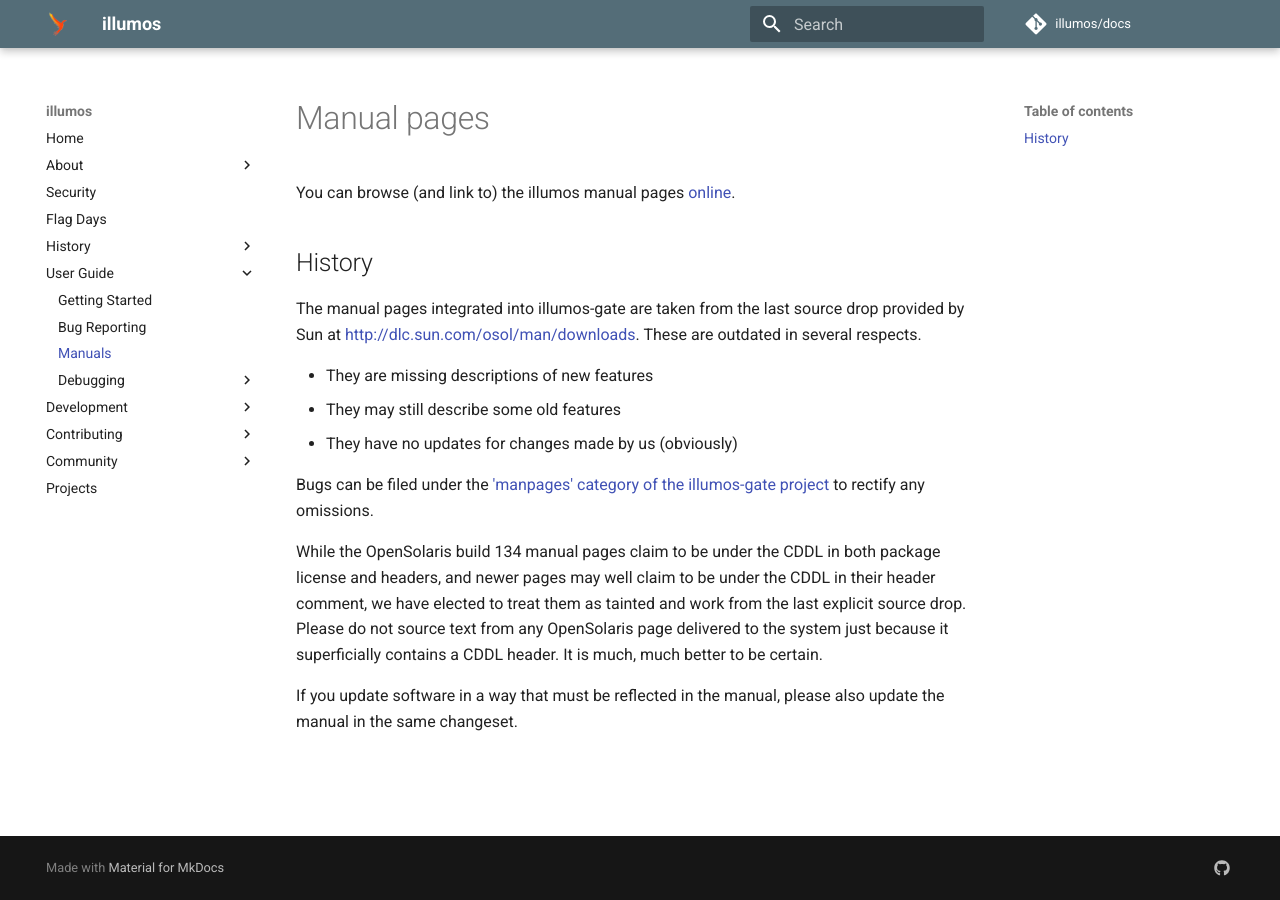
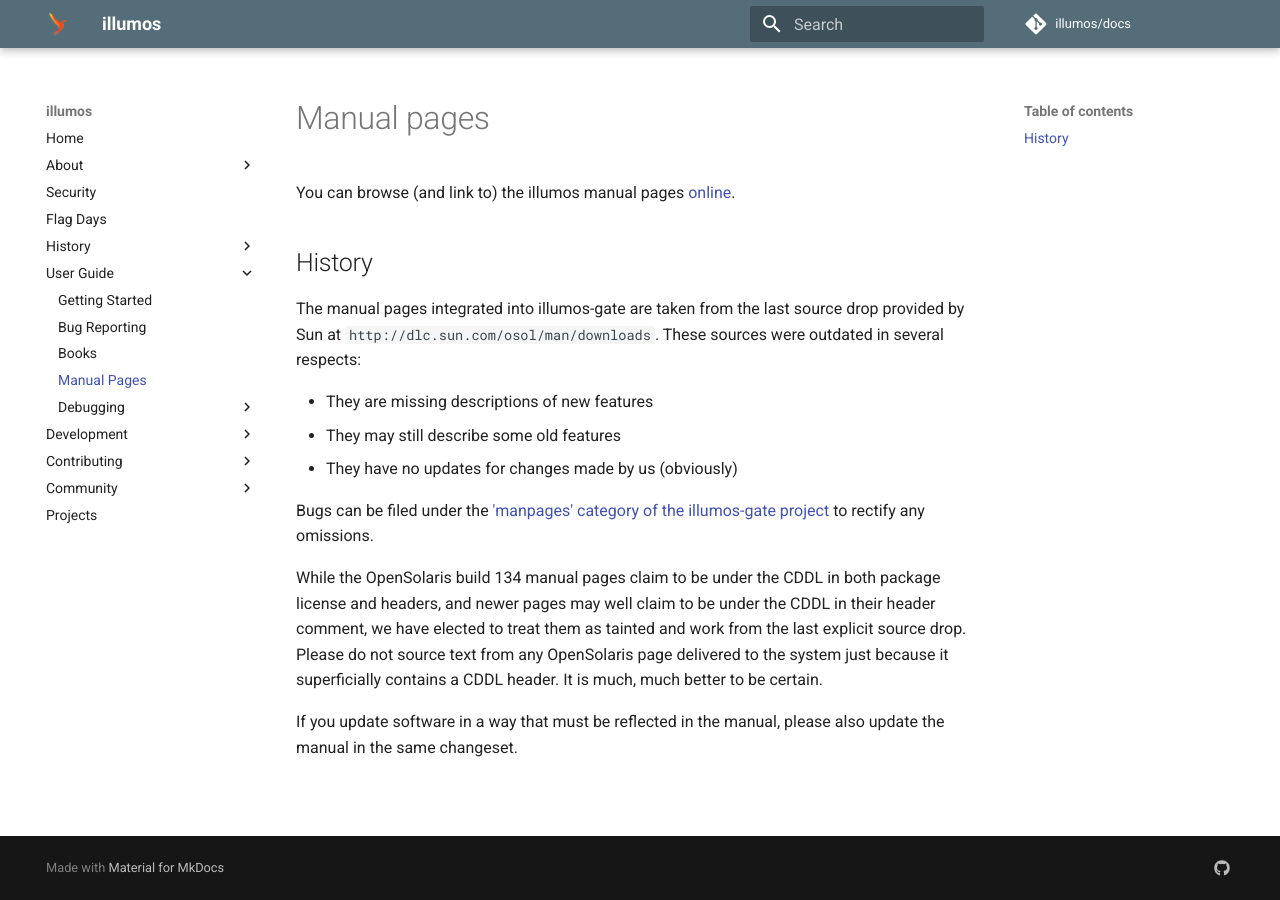
Before and after one commit to illumos/docs, an MkDocs documentation site: the page built from docs/user-guide/manual.md, in a window 1280 px wide. Built offline with MkDocs 1.6.1 and Material for MkDocs 9.7.7, drawn with Linux system fonts in a browser that asks for light colours; comment, search, counter and statistics services are not loaded; old or Windows-style settings are respelled for this version of MkDocs.

Commit message:
Fold list of books page into site

```diff
--- a/docs/user-guide/manual.md
+++ b/docs/user-guide/manual.md
@@ -1,13 +1,13 @@
 # Manual pages
 
 You can browse (and link to) the illumos manual pages
-[online](http://illumos.org/man/all).
+[online](https://illumos.org/man/all).
 
 ## History
 
 The manual pages integrated into illumos-gate are taken from the last source
-drop provided by Sun at http://dlc.sun.com/osol/man/downloads. These are
-outdated in several respects.
+drop provided by Sun at `http://dlc.sun.com/osol/man/downloads`. These sources
+were outdated in several respects:
 
 * They are missing descriptions of new features
 * They may still describe some old features
--- a/mkdocs.yml
+++ b/mkdocs.yml
@@ -20,7 +20,8 @@ pages:
   - 'User Guide':
     - 'Getting Started': 'user-guide/index.md'
     - 'Bug Reporting': 'user-guide/bugs.md'
-    - 'Manuals': 'user-guide/manual.md'
+    - 'Books': 'user-guide/books.md'
+    - 'Manual Pages': 'user-guide/manual.md'
     - 'Debugging':
       - 'Overview': 'user-guide/debug.md'
       - 'Systems': 'user-guide/debug-systems.md'
```
Also changed, not shown: docs/user-guide/books.md (added, +50 -0 lines), docs/user-guide/index.md (+1 -1 lines).
